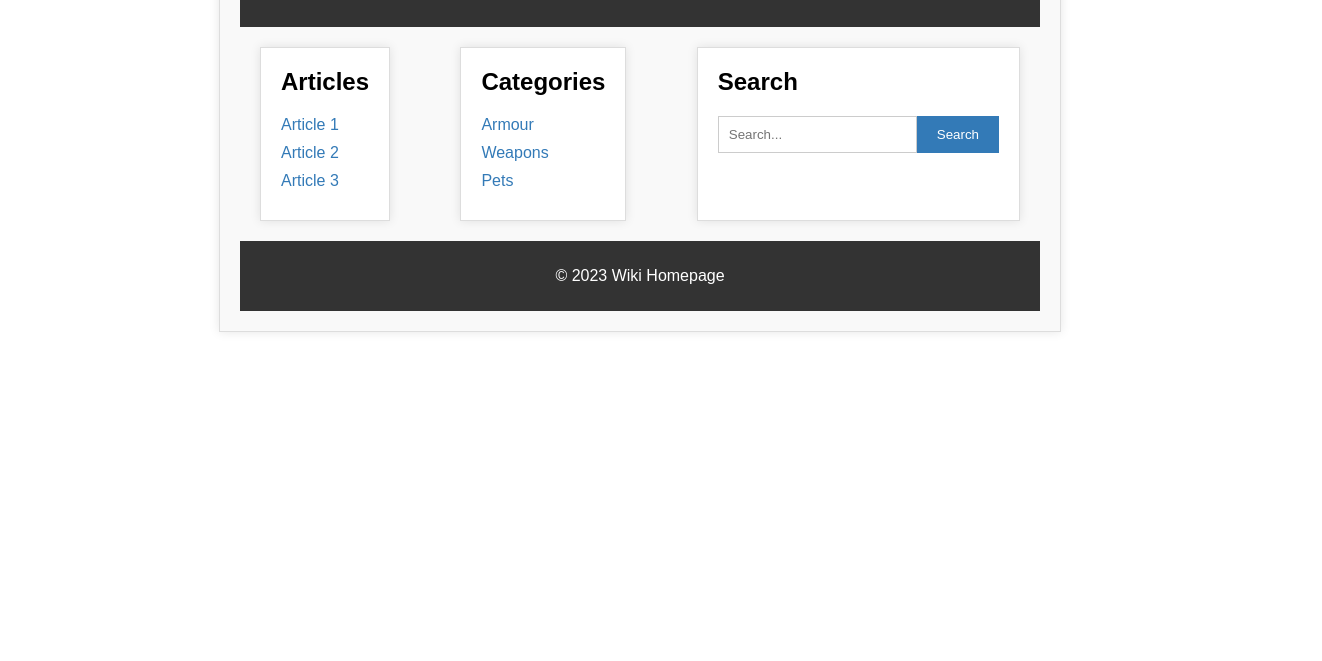
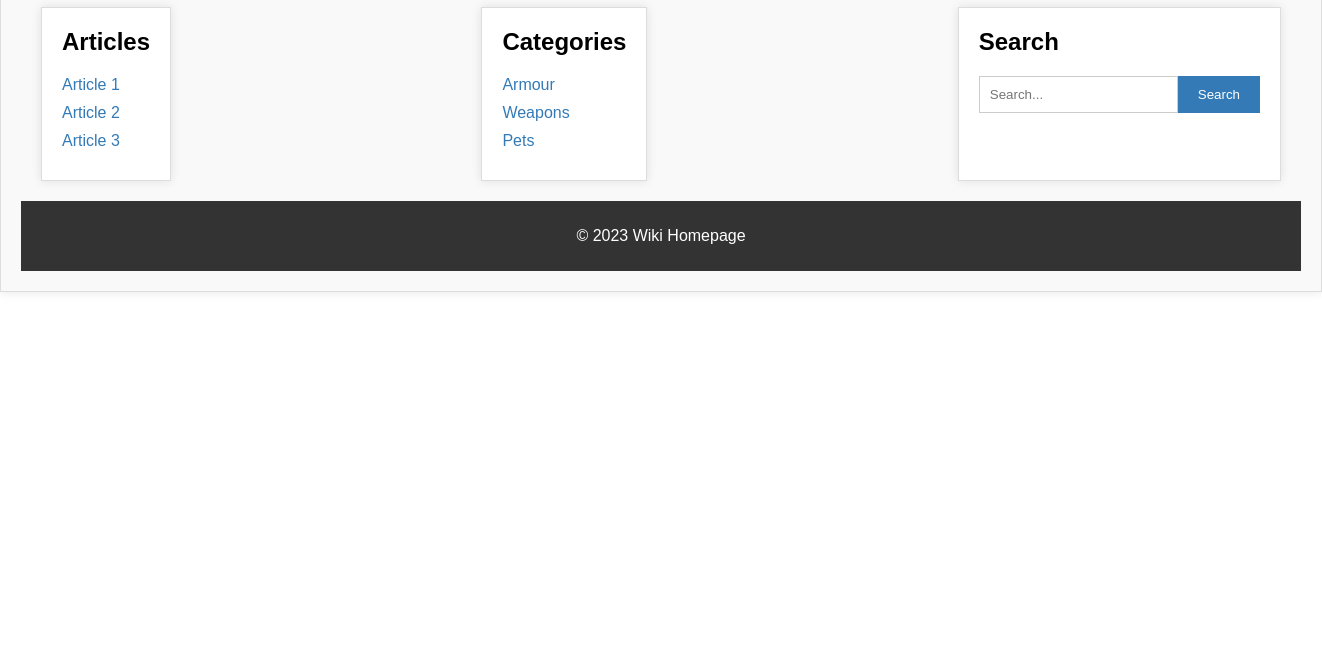
Before and after one commit to SkyblockWiki/SkyblockWiki.github.io, a plain HTML site: page index.html in a window 1280 px wide. Shown: the part 139-800 px from the top of the page, 1322 px wide, since content can reach past the window. Drawn offline with Linux system fonts and the light colour scheme.

Commit message:
Update style.css

```diff
--- a/style.css
+++ b/style.css
@@ -5,8 +5,7 @@ body {
 }
 
 .container {
-	max-width: 800px;
-	margin: 40px auto;
+	width: 100vw;
 	padding: 20px;
 	background-color: #f9f9f9;
 	border: 1px solid #ddd;
```
